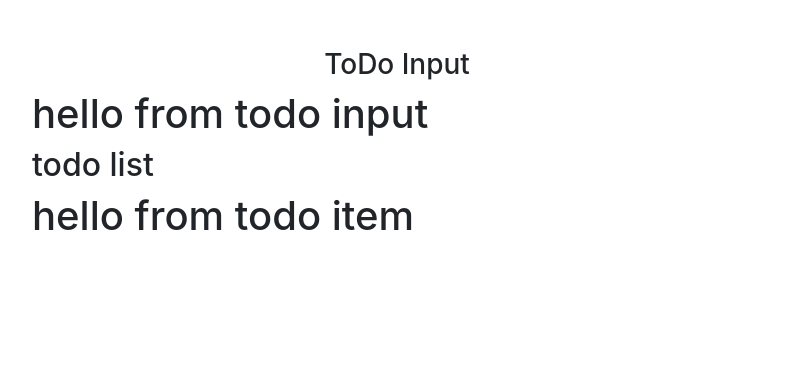
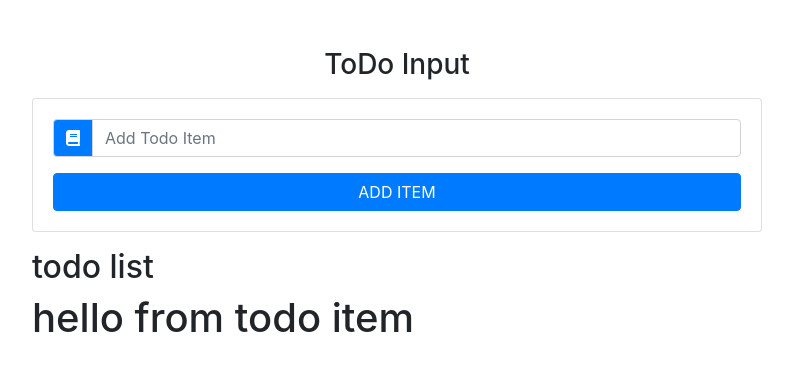
Before and after one commit to MateNaw/React-ToDo, a React (Create React App) app: page / in a window 1280 px wide. Shown: the top 370 px of the page, without its empty margins (243-1036 px from the left). Built offline with nearby package versions, Linux system fonts and the light colour scheme.

Commit message:
Input component

```diff
--- a/src/App.js
+++ b/src/App.js
@@ -1,5 +1,6 @@
 import React, { Component } from "react";
 import { v1 } from "uuid";
+import "@fortawesome/fontawesome-free/css/all.min.css";
 import "bootstrap/dist/css/bootstrap.min.css";
 import TodoInput from "./components/TodoInput";
 import TodoList from "./components/TodoList";
--- a/src/components/TodoInput.js
+++ b/src/components/TodoInput.js
@@ -1,7 +1,34 @@
 import React, { Component } from "react";
+import "@fortawesome/fontawesome-free/css/all.min.css";
 
 export default class TodoInput extends Component {
   render() {
-    return <h1>hello from todo input</h1>;
+    const { item, handleChange, handleSubmit, editItem } = this.props;
+    return (
+      <div className="card card-body my-3">
+        <form onSubmit={handleSubmit}>
+          <div className="input-group">
+            <div className="input-group-prepend">
+              <div className="input-group-text bg-primary text-white">
+                <i className="fas fa-book" />
+              </div>
+            </div>
+            <input
+              type="text"
+              className="form-control text-capitalize"
+              placeholder="add todo item"
+              value={item}
+              onChange={handleChange}
+            />
+          </div>
+          <button
+            type="submit"
+            className="btn btn-block btn-primary mt-3 text-uppercase"
+          >
+            add item
+          </button>
+        </form>
+      </div>
+    );
   }
 }
```
